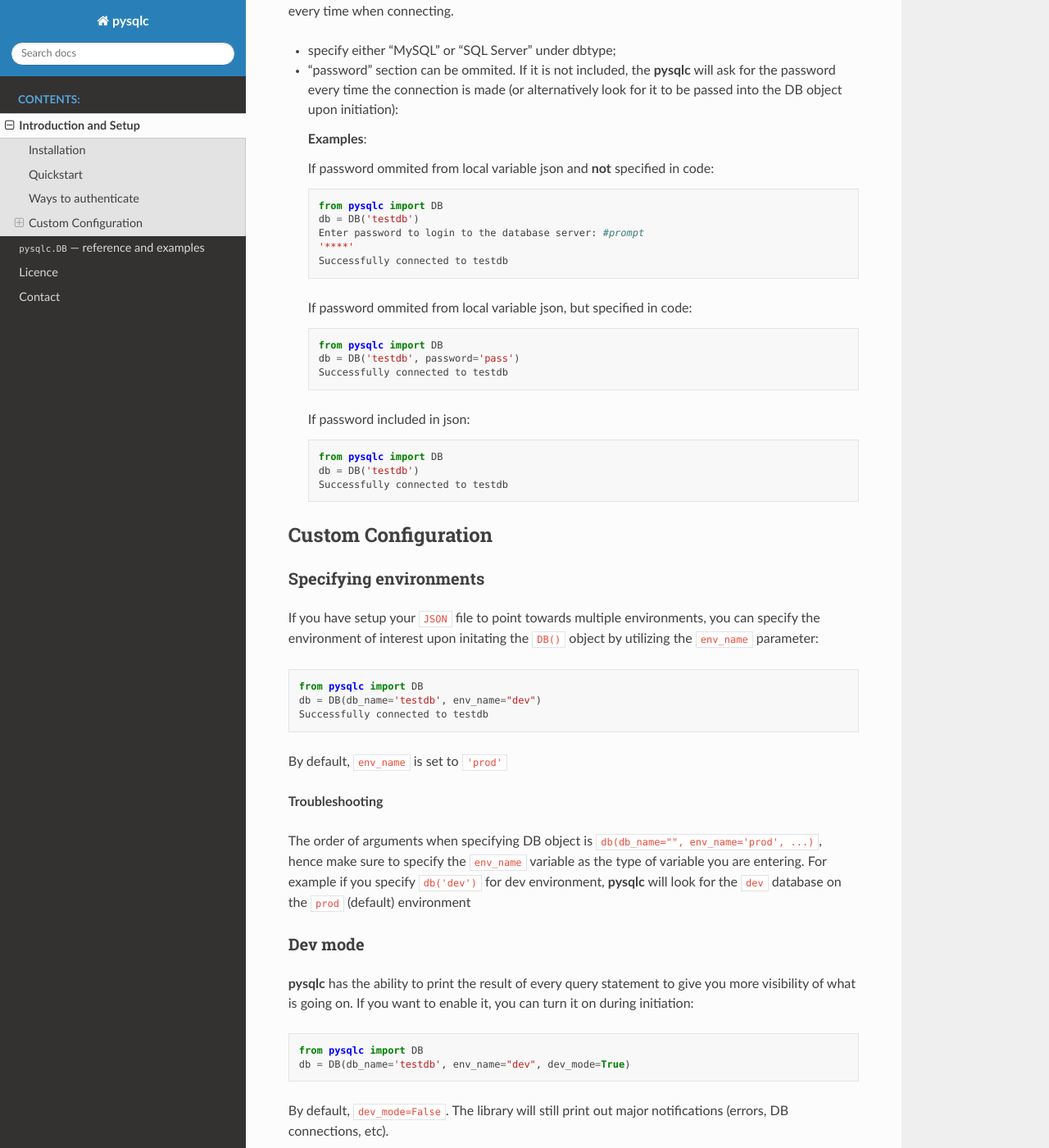
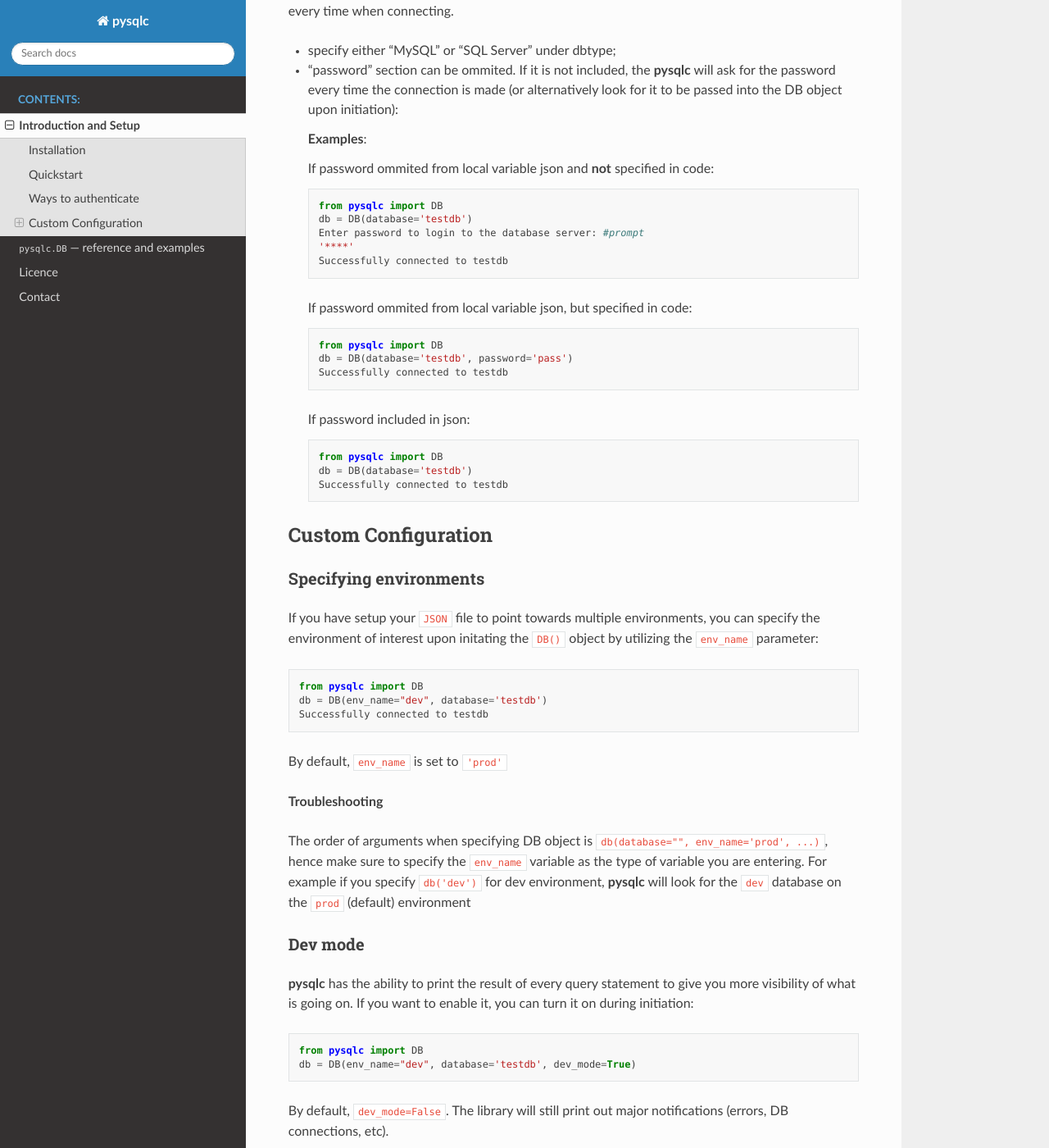
Before and after one commit to sergegoussev/pysqlc, a Sphinx documentation site: the page built from docs/source/README.md, in a window 1280 px wide and 1400 px high, scrolled down 1746 px. Shown: the whole window at 82% size. Built offline with Sphinx 7.4.7 and the Read the Docs theme 2.0.0, drawn with Linux system fonts in a browser that asks for light colours; some of the changed text lies outside the part shown.

Commit message:
update docs to fix minor mistakes

````diff
--- a/docs/source/README.md
+++ b/docs/source/README.md
@@ -27,7 +27,7 @@ When initiating the connection, you can either enter your login info manually, o
 from pysqlc import DB
 
 #connect to the database you want
-db = DB(db_name='testdb', env_name="prod", username="yourname", )
+db = DB(env_name="prod", database="database_name", )
 
 #write your SQL query as a string
 q = "SELECT * FROM table;"
@@ -66,7 +66,7 @@ You can specify several environments, just add others as needed. Its recommended
 
     ```python
     from pysqlc import DB
-    db = DB('testdb')
+    db = DB(database='testdb')
     Enter password to login to the database server: #prompt
     '****'
     Successfully connected to testdb
@@ -76,7 +76,7 @@ You can specify several environments, just add others as needed. Its recommended
 
     ```python
     from pysqlc import DB
-    db = DB('testdb', password='pass')
+    db = DB(database='testdb', password='pass')
     Successfully connected to testdb
     ```
 
@@ -84,7 +84,7 @@ You can specify several environments, just add others as needed. Its recommended
 
     ```python
     from pysqlc import DB
-    db = DB('testdb')
+    db = DB(database='testdb')
     Successfully connected to testdb
     ```
 
@@ -96,7 +96,7 @@ If you have setup your `JSON` file to point towards multiple environments, you c
 
 ```python
 from pysqlc import DB
-db = DB(db_name='testdb', env_name="dev")
+db = DB(env_name="dev", database='testdb')
 Successfully connected to testdb
 ```
 
@@ -104,7 +104,7 @@ By default, `env_name` is set to `'prod'`
 
 **Troubleshooting**
 
-The order of arguments when specifying DB object is `db(db_name="", env_name='prod', ...)`, hence make sure to specify the `env_name` variable as the type of variable you are entering. For example if you specify `db('dev')` for dev environment, **pysqlc** will look for the `dev` database on the `prod` (default) environment
+The order of arguments when specifying DB object is `db(database="", env_name='prod', ...)`, hence make sure to specify the `env_name` variable as the type of variable you are entering. For example if you specify `db('dev')` for dev environment, **pysqlc** will look for the `dev` database on the `prod` (default) environment
 
 ### Dev mode
 
@@ -112,7 +112,7 @@ The order of arguments when specifying DB object is `db(db_name="", env_name='pr
 
 ```python
 from pysqlc import DB
-db = DB(db_name='testdb', env_name="dev", dev_mode=True)
+db = DB(env_name="dev", database='testdb', dev_mode=True)
 ```
 
 By default, `dev_mode=False`. The library will still print out major notifications (errors, DB connections, etc).
````
Also changed, not shown: 18 other files.
